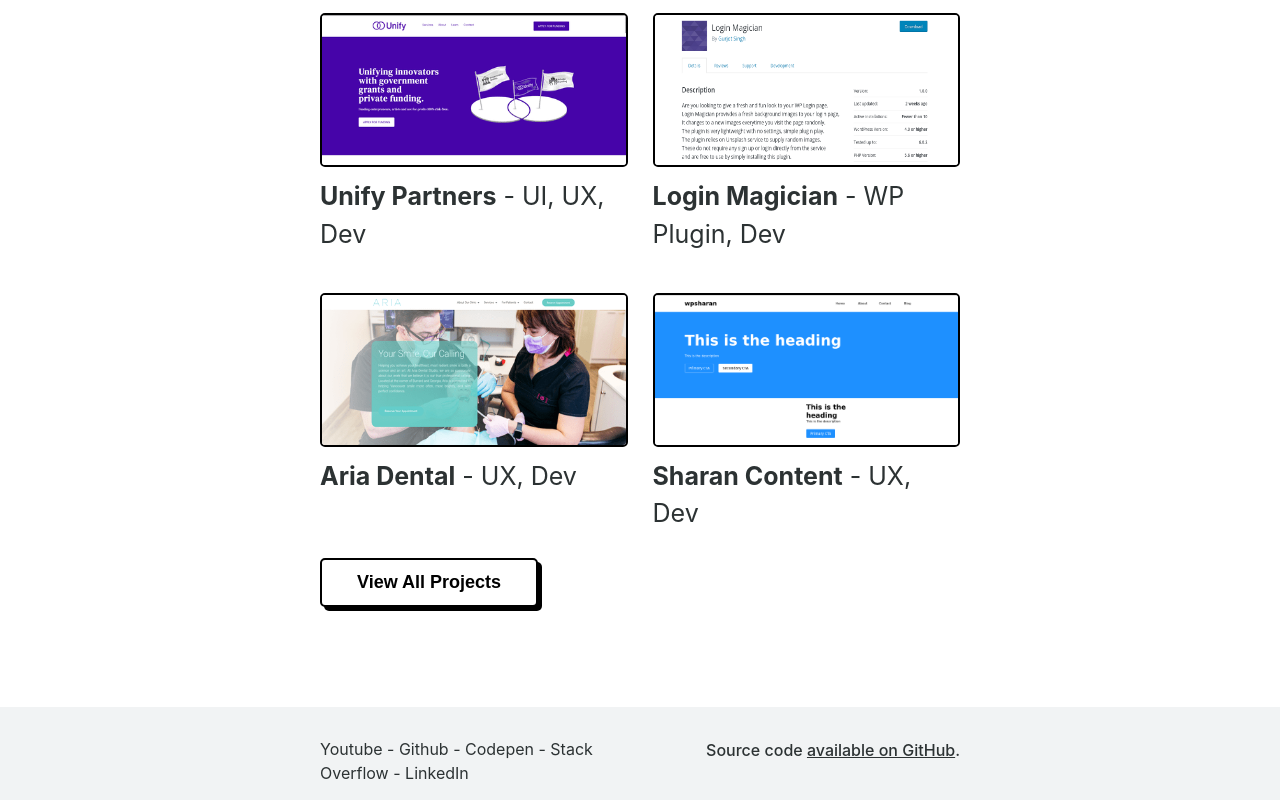
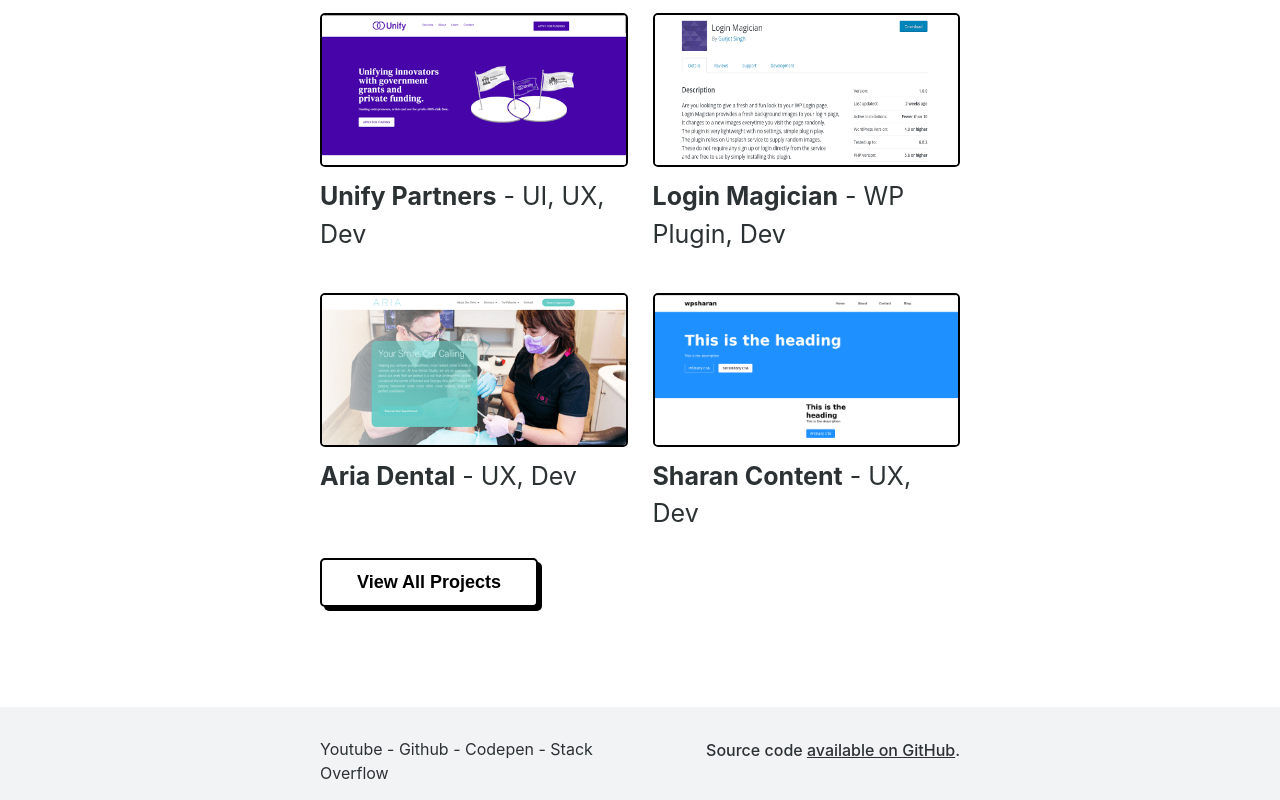
Before and after one commit to gurjotsinghdev/gurjotsinghdev, a Next.js app: page / in a window 1280 px wide. Shown: the part 774-1574 px from the top of the page. Built offline with nearby package versions, Linux system fonts and the light colour scheme.

Commit message:
linkedin remove

```diff
--- a/components/footer.js
+++ b/components/footer.js
@@ -9,8 +9,8 @@
                     <a href="https://www.youtube.com/@gurjotsinghdev"> Youtube </a> -
                     <a href="https://www.github.com/gurjotsinghdev"> Github </a> -
                     <a href="https://codepen.io/gurjotsinghdev/"> Codepen </a> -
-                    <a href="https://stackoverflow.com/users/17474663/gurjot-singh"> Stack Overflow </a> -
-                    <a href="https://www.linkedin.com/in/gurjotsinghdev/"> LinkedIn </a> </p>
+                    <a href="https://stackoverflow.com/users/17474663/gurjot-singh"> Stack Overflow </a>
+                    </p>
 
                 <p className={styles.footerText}>Source code&nbsp;<u><a href="https://github.com/gurjotsinghdev/gurjotsinghdev">available on GitHub</a></u>.</p>
 
```
